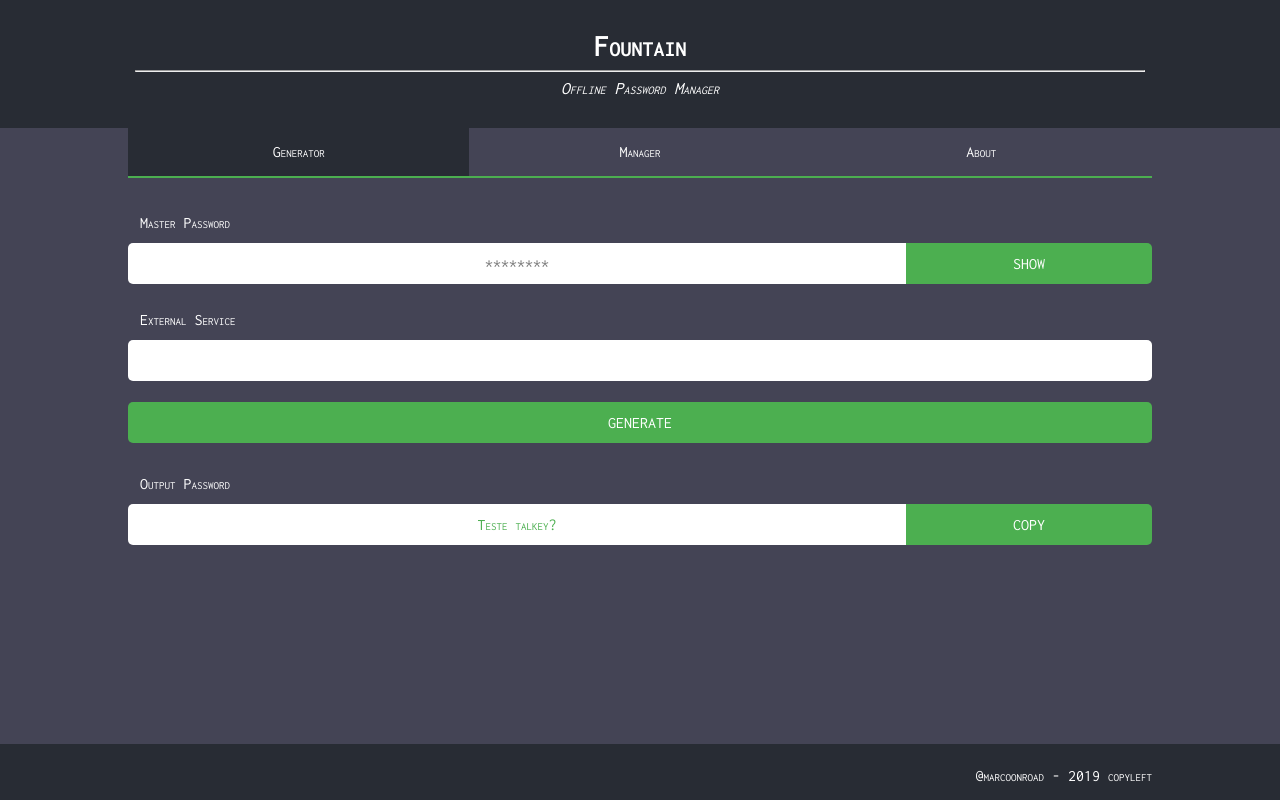
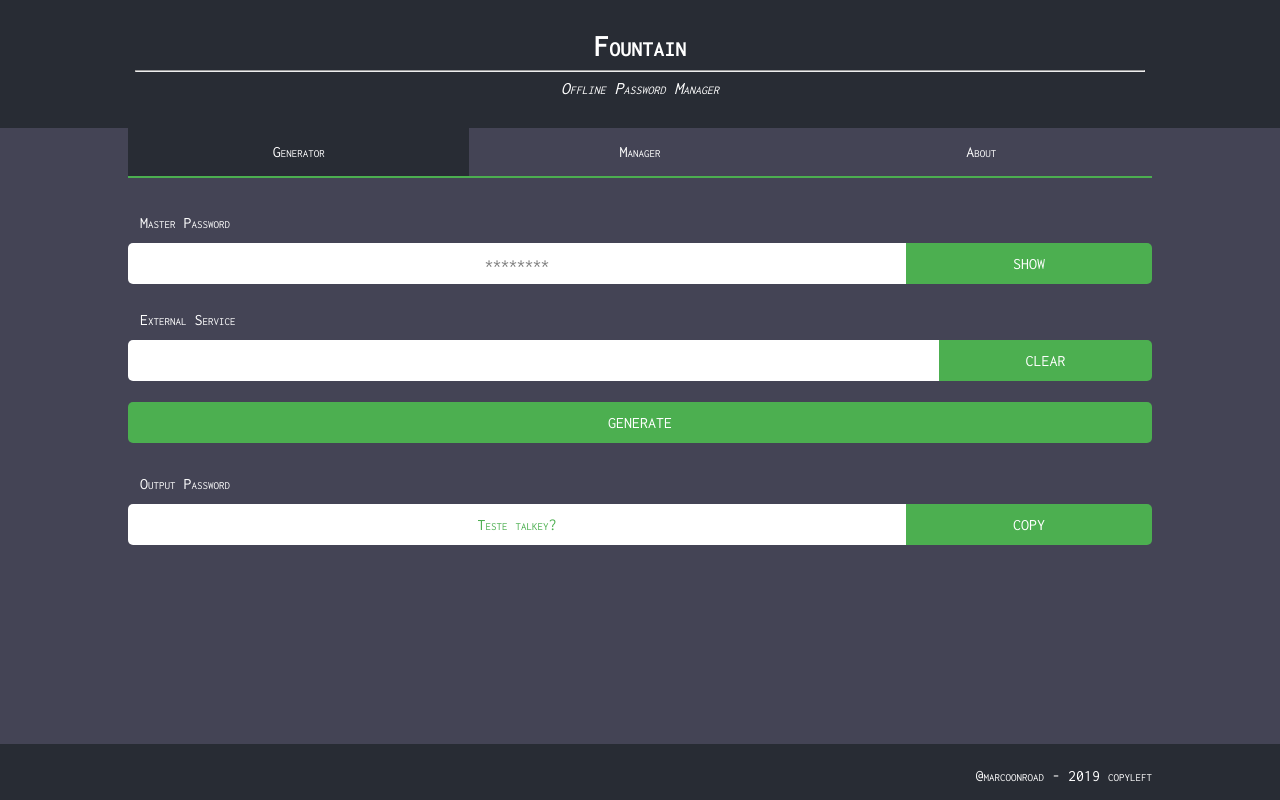
Before and after one commit to marcoonroad/rhizome-pass, a React (Create React App) app: page /generator in a window 1280 px wide. Built offline with nearby package versions, Linux system fonts and the light colour scheme.

Commit message:
ft: :star: adding 'clear' button on options-input component (this dismiss the selection)
Signed-off-by: Marco Aurélio da Silva <marcoonroad@gmail.com>

```diff
--- a/src/components/Options/index.tsx
+++ b/src/components/Options/index.tsx
@@ -19,7 +19,7 @@ const DefaultInput = styled.input`
   text-decoration: none;
   display: inline-block;
   font-size: 16px;
-  border-radius: 5px;
+  border-radius: 5px 0px 0px 5px;
 `
 
 const Label = DefaultLabel
@@ -58,21 +58,63 @@ font-size: 16px;
 `
 */
 
+const DefaultButton = styled.button`
+  background-color: #4CAF50;
+  border: none;
+  color: white;
+  padding: 12px 24px;
+  text-align: center;
+  text-decoration: none;
+  display: inline-block;
+  font-size: 16px;
+  border-radius: 5px;
+`
+
+const Button = styled(DefaultButton)`
+  border-radius: 0px 5px 5px 0px;
+  width: 25%;
+  display: block;
+`
+
+const Div = styled.div`
+  width: 75%;
+  display: block;
+`
+
 const asKey = (value : string) => value.toLowerCase().replace(/\s/g, '-')
 const asOption = (value : string) =>
   <option value={value} key={asKey(value)}>{value}</option>
 
+const exists = (value : any) => {
+  return value !== null && value !== undefined && value !== '' && value !== 0
+}
+
 const Options : React.FC<IOptions> = ({ values, label, optionsId, customRef, className }) => {
   const labelId = `${optionsId}-label`
   const listId = `${optionsId}-list`
+
+  const [_, update] = React.useState({ changed: false })
+
+  const clearSelection = (event : any) => {
+    event.preventDefault()
+
+    if (customRef.current && exists(customRef.current.value)) {
+      customRef.current.value = ''
+      update({ changed: true })
+    }
+  }
 
   // const firstValue = values[0]
   return (
     <div className={className}>
       <Label htmlFor={labelId}>{label}</Label>
       <div className={'horizontal-stack'}>
-        <Input list={listId} id={labelId} ref={customRef}/>
-        <datalist id={listId}>{values.map(asOption)}</datalist>
+        <Div className='horizontal-stack'>
+          <Input list={listId} id={labelId} ref={customRef}/>
+          <datalist id={listId}>{values.map(asOption)}</datalist>
+        </Div>
+        <Button
+          onClick={clearSelection}>CLEAR</Button>
       </div>
     </div>
   )
--- a/src/pages/About/index.tsx
+++ b/src/pages/About/index.tsx
@@ -3,7 +3,7 @@ import React from 'react'
 // TODO: abstract the whole animation as a separated component
 
 const lines = [
-  'Fountain Pass is an offline password manager/generator',
+  'Fountain Pass is an offline password manager / generator',
   'developed by @marcoonroad (Marco Aurélio da Silva). This',
   'password generator uses cryptographic primitives such as',
   'HMAC, hashes, KDF and PRNG. We don\'t store anything except',
--- a/src/pages/Manager/index.tsx
+++ b/src/pages/Manager/index.tsx
@@ -19,6 +19,21 @@ const Button = styled(DefaultButton)`
   margin-right: 5px;
 `
 
+const aboutImport = ([
+  'Here you can sync your refreshed passwords',
+  'by copying from an external file and then',
+  'clicking the button below to paste the',
+  'blacklist hash state inside the application.'
+]).join(' ')
+
+const aboutExport = ([
+  'To backup your refreshed passwords state',
+  'counter through the blacklist hash state,',
+  'just click on the button below to copy the',
+  'blacklist content and save it on an external',
+  'file.'
+]).join(' ')
+
 const ManagerComponent : React.FC = () => {
   const importBlacklist = (event : any) => {
     event.preventDefault()
@@ -31,12 +46,14 @@ const ManagerComponent : React.FC = () => {
   return (
     <div className='form-container about-container manager-container'>
       <p>
+        <span>{aboutImport}</span><br/><br/>
         <span>Import Blacklist</span>
         <Button onClick={importBlacklist}
           className={'form-component'}>IMPORT</Button>
       </p>
 
       <p>
+        <span>{aboutExport}</span><br/><br/>
         <span>Export Blacklist</span>
         <Button onClick={exportBlacklist}
           className={'form-component'}>EXPORT</Button>
```
